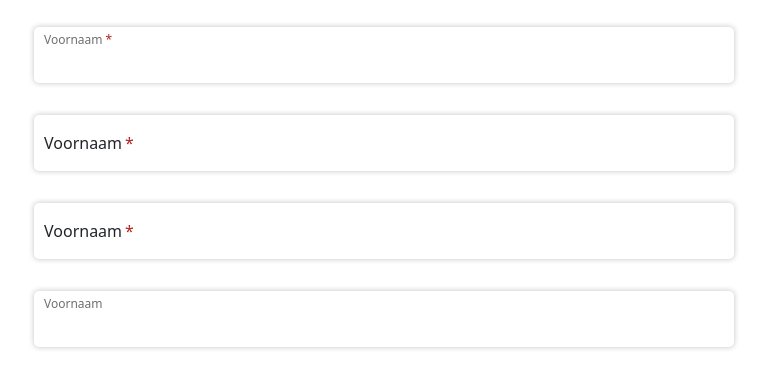
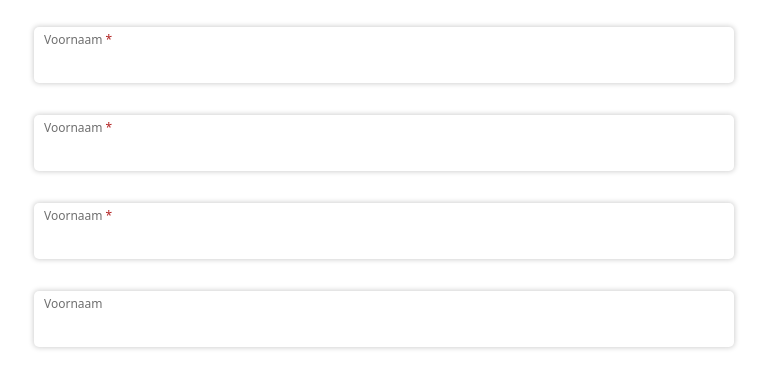
Before and after one commit to Sander-Brilman/EzForm, a plain HTML site: page index.html in a window 1280 px wide. Shown: the part 53-440 px from the top of the page, without its empty margins (256-1023 px from the left). Drawn offline with nearby package versions, Linux system fonts and the light colour scheme.

Commit message:
changed to use user-invalid

```diff
--- a/css/container_item/input/input_core.css
+++ b/css/container_item/input/input_core.css
@@ -49,7 +49,7 @@ valid state for input
     input,
     textarea,
     select
-):valid) {
+):user-valid) {
     background: var(--input-valid-background);
     color: var(--input-valid-color);
 }
@@ -98,7 +98,7 @@ invalid state for input
     input,
     textarea,
     select
-):invalid)
+):user-invalid)
 {
     background: var(--input-invalid-background);
     color: var(--input-invalid-color);
@@ -113,7 +113,7 @@ valid state for input
     input,
     textarea,
     select
-):valid)
+):user-valid)
 {
     background: var(--input-valid-background);
     color: var(--input-valid-color);
--- a/css/container_item/input/tag/tag_invalid.css
+++ b/css/container_item/input/tag/tag_invalid.css
@@ -2,22 +2,7 @@
 [== base styles: tag_core.css ==]
 
 
-complicated selectors explained:
 
-the input will be counted as invalid if it is required and not yet filled-in
-however we want the invalid styles only to show up after a value has been filled in
-
-as long as it has not been filled in we want the required style to be shown (as long as it is marked as such ofcourse)
-to detect if any value has been entered a placeholder of any value is needed.
-
-the selector below selects all tags if it repective input meets these conditions:
-
-- it is invalid (either due being blank or other validation contrainsts)
-    - if it is marked as required it needs a placeholder, and that placeholder must not be shown (AKA a value is filled in)
-    - if it is not required
-
-
-this means when using a input is marked as required
 
 */
 
@@ -28,7 +13,7 @@ this means when using a input is marked as required
         input,
         select,
         textarea
-    ):invalid:is(:required[placeholder]:not(:placeholder-shown),:not(:required))
+    ):user-invalid
 ) > span) {
 
     background: var(--tag-invalid-background, var(--tag-background));
@@ -48,7 +33,7 @@ tag suffix for when the input is required
         input,
         select,
         textarea
-    ):invalid:is([placeholder]:required:not(:placeholder-shown),:not(:required))
+    ):user-invalid
 ) > span)::after {
 
     color: var(--tag-invalid-suffix-color);
--- a/css/container_item/input/tag/tag_valid.css
+++ b/css/container_item/input/tag/tag_valid.css
@@ -15,7 +15,7 @@ tag for when the input is valid
         input,
         select,
         textarea
-    ):valid:is([placeholder]:not(:placeholder-shown), :not([placeholder]))
+    ):user-valid
 ) > span)
 {
     background: var(--tag-valid-background, var(--tag-background));
@@ -35,7 +35,7 @@ tag suffix for when the input is valid
         input,
         select,
         textarea
-    ):valid
+    ):user-valid
 ) > span)::after {
 
     color: var(--tag-valid-suffix-color);
--- a/index.html
+++ b/index.html
@@ -103,7 +103,7 @@
 <div class="input-box">
     <label>
         <span>Voornaam</span>
-        <input required minlength="10" placeholder=" ">
+        <input required minlength="10" >
     </label>
 </div>
 
@@ -111,7 +111,7 @@
 <div class="input-box">
     <label>
         <span>Voornaam</span>
-        <input required placeholder=" ">
+        <input required >
     </label>
 </div>
 
@@ -120,6 +120,6 @@
 <div class="input-box">
     <label>
         <span>Voornaam</span>
-        <input type="email" placeholder="">
+        <input type="email" >
     </label>
 </div>
```
